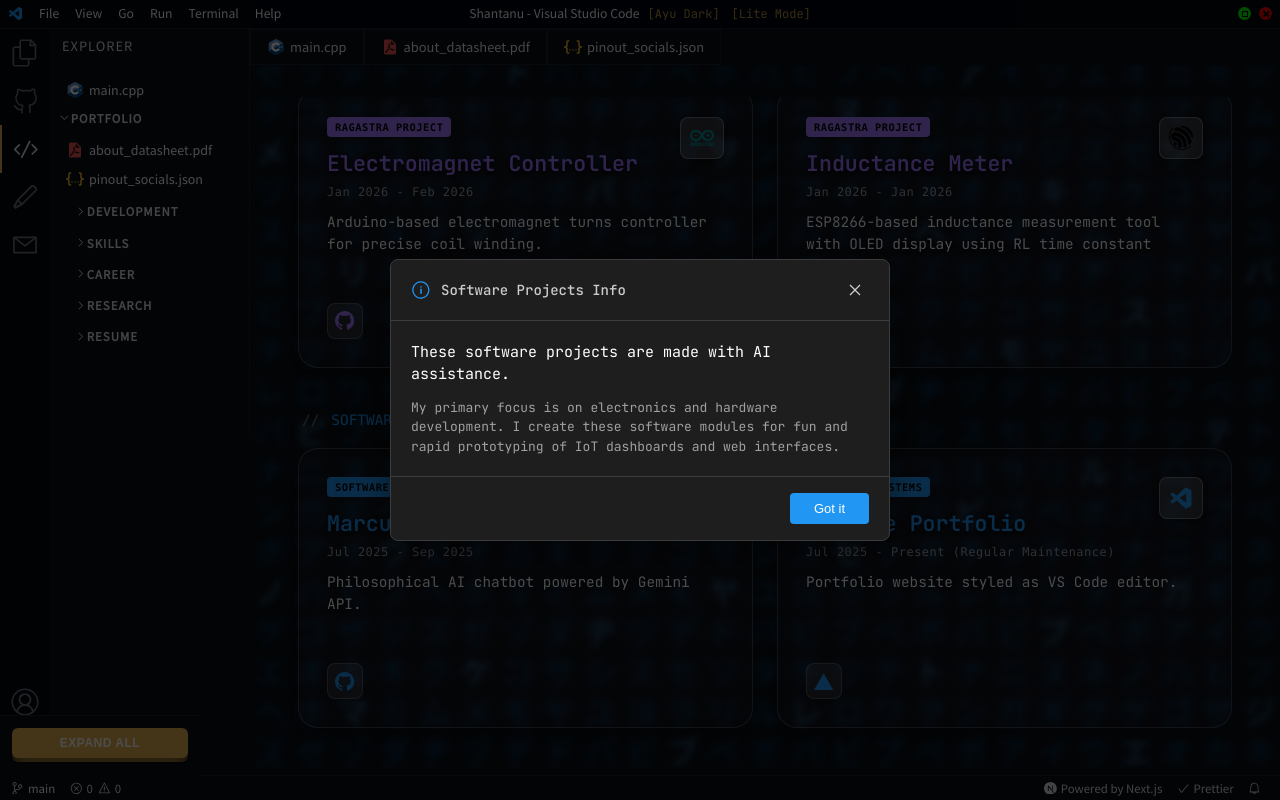
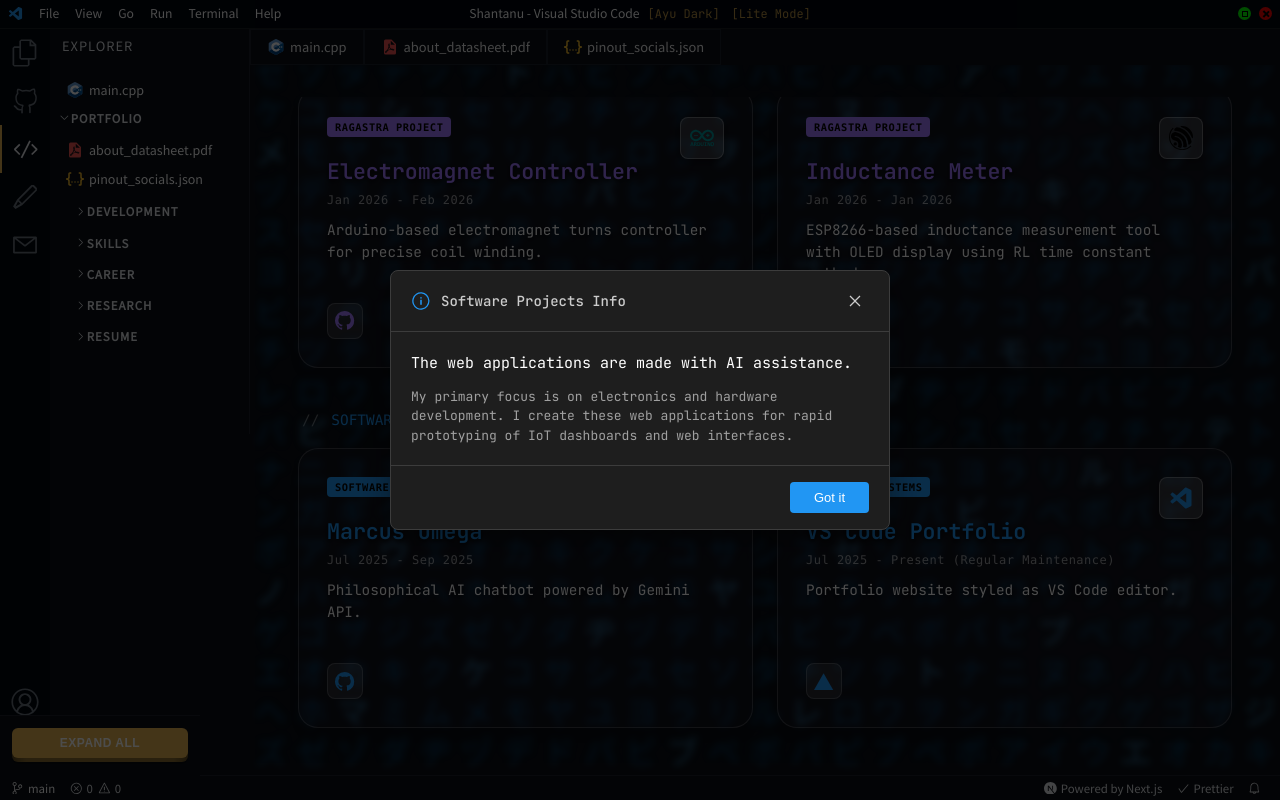
Before and after one commit to shaxntanu/VSCode-Portfolio, a Next.js app: page /projects in a window 1280 px wide. Both pictures are taken after a click on the button "AI-Assisted". Shown: the part 1-801 px from the top of the page. Built offline with nearby package versions, Linux system fonts and the light colour scheme.

Commit message:
Center Explorer button, make last card in row span 2 columns, lower project titles, update AI assistance disclaimer for web apps only

```diff
--- a/components/SoftwareInfoPopup.tsx
+++ b/components/SoftwareInfoPopup.tsx
@@ -21,10 +21,10 @@ const SoftwareInfoPopup = ({ onClose }: SoftwareInfoPopupProps) => {
 
         <div className={styles.content}>
           <p className={styles.message}>
-            These software projects are made with AI assistance.
+            The web applications are made with AI assistance.
           </p>
           <p className={styles.submessage}>
-            My primary focus is on electronics and hardware development. I create these software modules for fun and rapid prototyping of IoT dashboards and web interfaces.
+            My primary focus is on electronics and hardware development. I create these web applications for rapid prototyping of IoT dashboards and web interfaces.
           </p>
         </div>
 
--- a/styles/Explorer.module.css
+++ b/styles/Explorer.module.css
@@ -216,6 +216,9 @@
     left: 0;
     width: 200px;
     z-index: 10;
+    display: flex;
+    justify-content: center;
+    align-items: center;
 }
 
 @media screen and (min-width: 2000px) {
--- a/styles/ProjectCard.module.css
+++ b/styles/ProjectCard.module.css
@@ -90,6 +90,7 @@
     font-size: 1.35rem;
     font-weight: 700;
     margin-bottom: 0.5rem;
+    margin-top: 0.5rem;
     opacity: 1;
     text-shadow: 0 2px 4px rgba(0, 0, 0, 0.8);
     transition: all 0.3s ease;
--- a/styles/ProjectsPage.module.css
+++ b/styles/ProjectsPage.module.css
@@ -60,6 +60,20 @@
     display: grid;
     grid-template-columns: repeat(auto-fit, minmax(300px, 1fr));
     gap: 1.5rem;
+}
+
+/* Make last card span 2 columns if it's alone in the last row */
+@supports (selector(:nth-last-child(1 of .card))) {
+    .container:has(> :nth-child(3n+1):last-child)> :last-child {
+        grid-column: span 2;
+    }
+}
+
+/* Fallback for browsers without :has() support */
+@media screen and (min-width: 768px) {
+    .container> :nth-child(3n+1):last-child {
+        grid-column: span 2;
+    }
 }
 
 .pageTitle {
```
